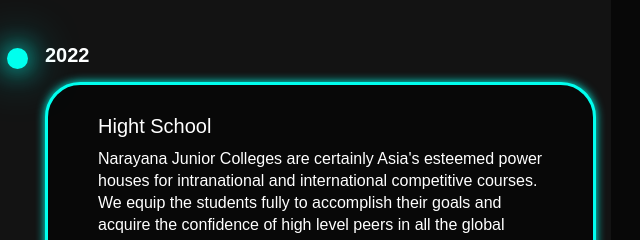
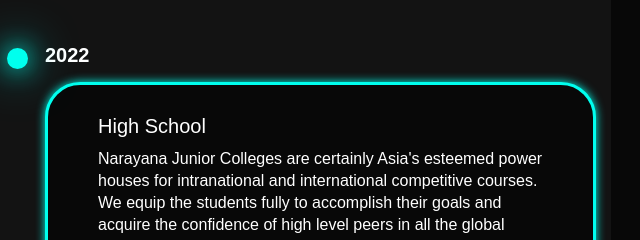
Before and after one commit to Chetty-Praneeth/Myportfolio, a plain HTML site: page index.html in a window 1280 px wide. Shown: the part 1430-1670 px from the top of the page, 625-1265 px from the left. Drawn offline with nearby package versions, Linux system fonts and the light colour scheme.

Commit message:
small change

```diff
--- a/index.html
+++ b/index.html
@@ -57,7 +57,7 @@
                 <div class="timeline-dot"></div>
                     <div class="timeline-date">2022</div>
                     <div class="timeline-content">
-                        <h3>Hight School</h3>
+                        <h3>High School</h3>
                         <p>Narayana Junior Colleges are certainly Asia's esteemed power houses for
                             intranational and international competitive courses. We equip the students fully to
                             accomplish their goals and acquire the confidence of high level peers in all the global fields.
```
Also changed, not shown: 1 other file.
